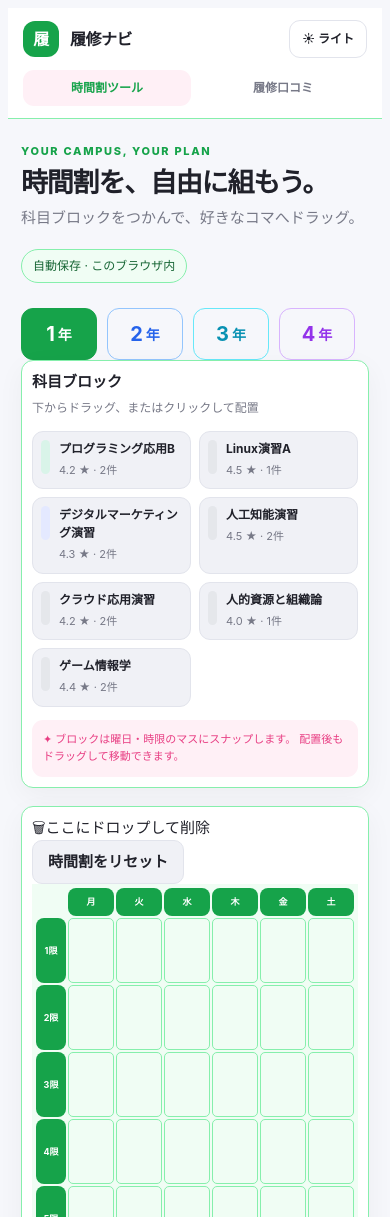
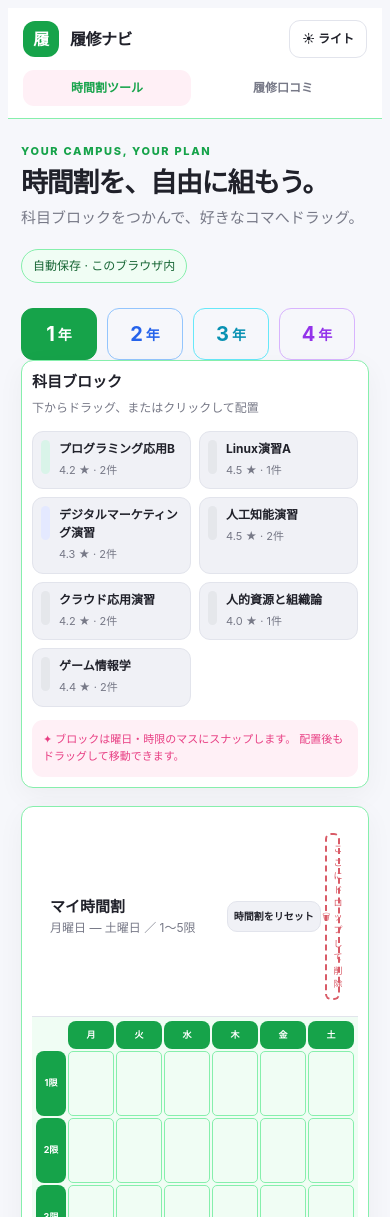
Before and after one commit to TIDesiign-ai/calcweb, a Next.js app: page / in a window 390 px wide. Shown: the top 1217 px of the page. Built offline with nearby package versions, Linux system fonts and the light colour scheme.

Commit message:
phone fixed

```diff
--- a/app/globals.css
+++ b/app/globals.css
@@ -708,3 +708,73 @@ body {
     }
   }
 }
+/* 時間割操作エリア */
+.schedule-actions {
+  display: grid;
+  grid-template-columns: 1fr auto 1fr;
+  align-items: center;
+  gap: 8px;
+  flex: 1;
+}
+
+/* リセットボタンを中央に配置 */
+.schedule-actions > .action {
+  grid-column: 2;
+  grid-row: 1;
+  justify-self: center;
+}
+
+/* 右側の四角いゴミ箱エリア */
+.trash-dropzone {
+  grid-column: 3;
+  grid-row: 1;
+  justify-self: end;
+
+  display: flex;
+  align-items: center;
+  justify-content: center;
+  gap: 6px;
+
+  min-height: 42px;
+  min-width: 170px;
+  padding: 8px 12px;
+
+  border: 2px dashed #d95b67;
+  border-radius: 6px;
+  color: #d95b67;
+  background: var(--surface);
+
+  font-size: 12px;
+  transition:
+    background 0.15s,
+    border-color 0.15s;
+}
+
+.trash-dropzone.active {
+  background: #ffe3e6;
+  border-color: #d95b67;
+  border-style: solid;
+}
+
+/* スマートフォン */
+@media (max-width: 600px) {
+  .schedule-actions {
+    grid-template-columns: 1fr auto 1fr;
+    gap: 4px;
+  }
+
+  .trash-dropzone {
+    min-width: 0;
+    max-width: 100%;
+    padding: 7px 4px;
+    gap: 3px;
+    font-size: 9px;
+    overflow-wrap: anywhere;
+  }
+
+  .schedule-actions > .action {
+    padding: 7px 6px;
+    font-size: 10px;
+    white-space: nowrap;
+  }
+}
--- a/components/TimetableApp.tsx
+++ b/components/TimetableApp.tsx
@@ -323,6 +323,13 @@ export default function TimetableApp({
             />
             <div className="workspace">
               <section className="panel">
+                <div className="schedule-tools">
+                  <div>
+                    <strong>マイ時間割</strong>
+                    <div className="small-muted">
+                      月曜日 — 土曜日 ／ 1〜5限
+                    </div>
+                  </div>
                   <div className="schedule-actions">
                     <div
                       className={`trash-dropzone${trashActive ? " active" : ""}`}
@@ -354,6 +361,7 @@ export default function TimetableApp({
                     >
                       時間割をリセット
                     </button>
+                  </div>
                 </div>
 
                 <div className="grid-wrap">
```
Lines whose indentation alone changed are shown as unchanged.
